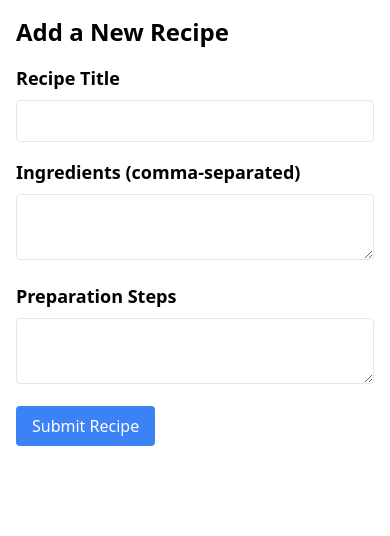
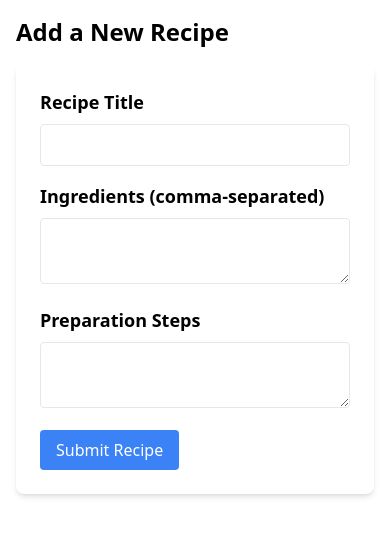
Before and after one commit to belyseing/alx-fe-reactjs, a React (Vite) app in the folder recipe-sharing-platform/: page /add-recipe in a window 390 px wide. Shown: the top 536 px of the page. Built offline with nearby package versions, Linux system fonts and the light colour scheme.

Commit message:
update:a Responsive Form to Add New Recipes

```diff
--- a/recipe-sharing-platform/src/components/AddRecipeForm.jsx
+++ b/recipe-sharing-platform/src/components/AddRecipeForm.jsx
@@ -53,7 +53,10 @@ const AddRecipeForm = () => {
 
       {errors && <p className="text-red-500 mb-4">{errors}</p>}
 
-      <form onSubmit={handleSubmit} className="space-y-4">
+      <form
+        onSubmit={handleSubmit}
+        className="space-y-4 shadow-md bg-white rounded-lg p-6"
+      >
         {/* Recipe Title */}
         <div>
           <label className="block text-lg font-semibold mb-2">
```
